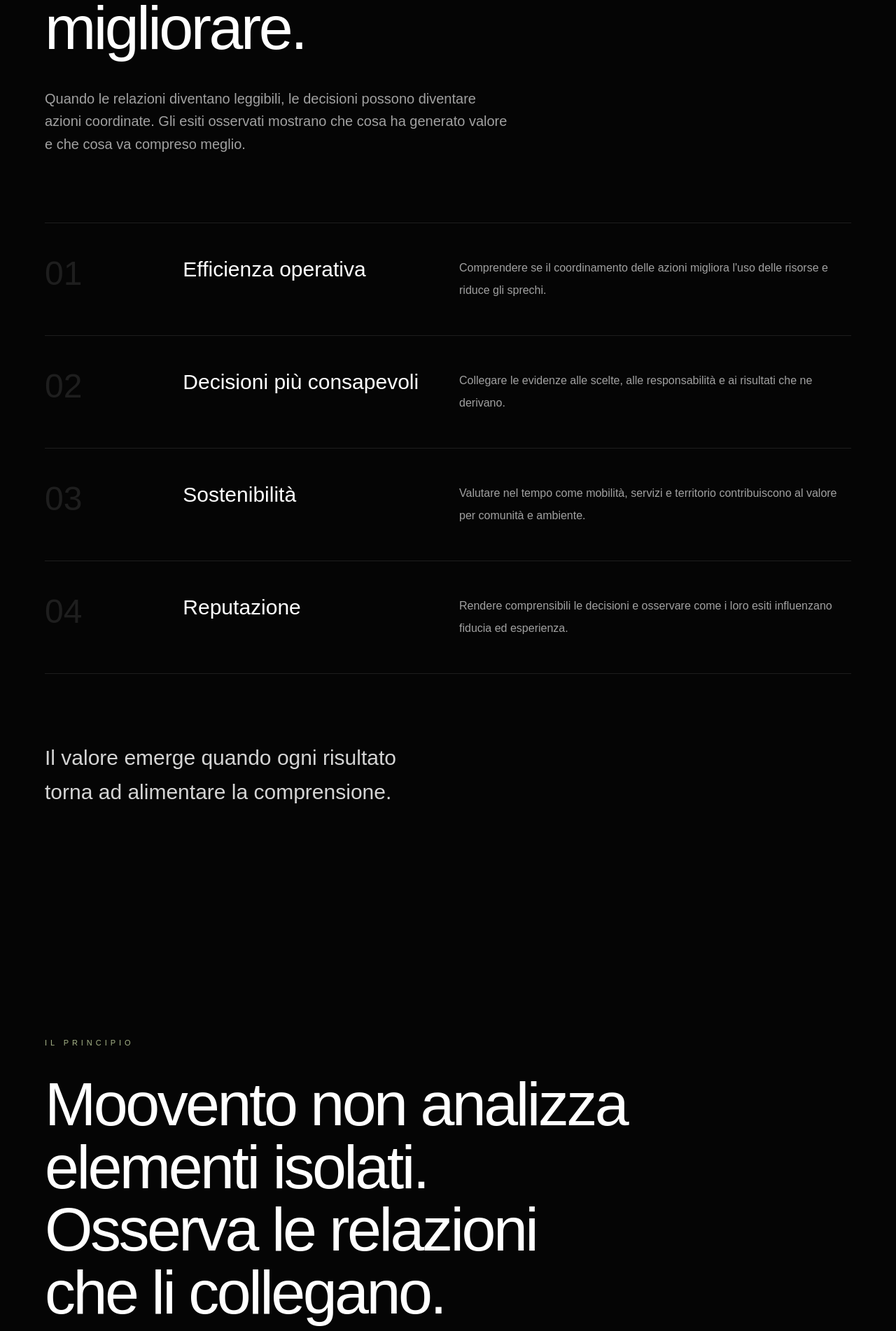
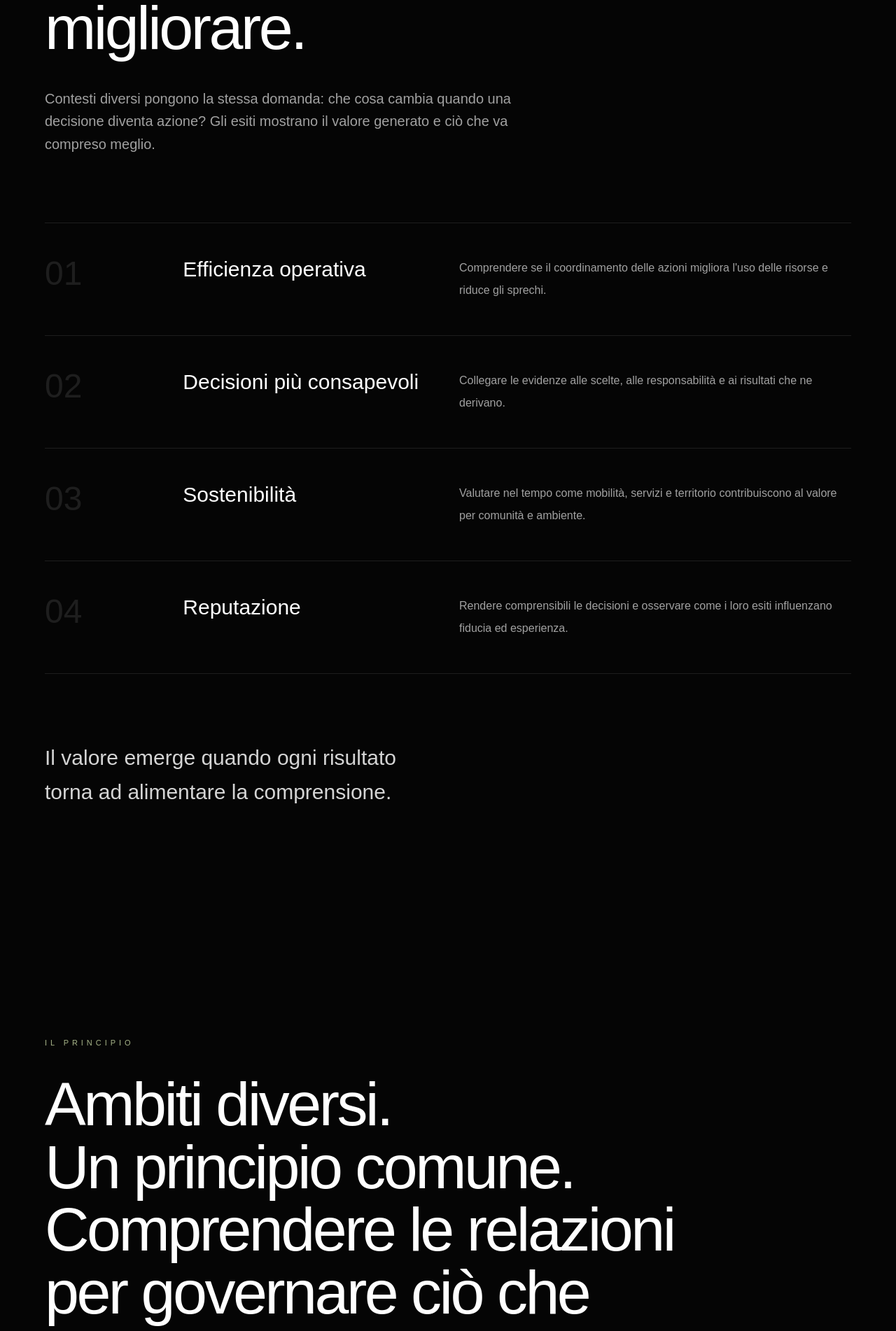
Before and after one commit to Moov3nt/moovento-experience, a Next.js app: page /ambiti in a window 1280 px wide. Shown: the part 3593-5495 px from the top of the page at 70% size. Built offline with nearby package versions, Linux system fonts and the light colour scheme.

Commit message:
docs(experience): align section transitions

```diff
--- a/app/perche-esistiamo/SceneFour.tsx
+++ b/app/perche-esistiamo/SceneFour.tsx
@@ -39,11 +39,13 @@ export default function SceneFour() {
 
         <div className="max-w-5xl">
           <Statement delay={1}>
-            Per unire comprensione,
+            Da quella visione
             <br />
-            responsabilità
+            è nata Moovento.
             <br />
-            e azione.
+            Non per semplificare,
+            <br />
+            ma per agire con responsabilità.
           </Statement>
         </div>
 
--- a/app/visione/Paradigm.tsx
+++ b/app/visione/Paradigm.tsx
@@ -17,7 +17,7 @@ export default function Paradigm() {
         </h2>
 
         <p className="mt-12 max-w-3xl text-xl leading-relaxed text-neutral-400">
-          Quando un sistema viene compreso,
+          Quando le connessioni diventano leggibili,
           ciò che accade può essere valutato,
           governato e trasformato in azione consapevole.
         </p>
--- a/components/ImpactSection.tsx
+++ b/components/ImpactSection.tsx
@@ -45,9 +45,9 @@ export default function ImpactSection() {
         </h2>
 
         <p className="mt-10 max-w-2xl text-xl leading-relaxed text-neutral-400">
-          Quando le relazioni diventano leggibili, le decisioni
-          possono diventare azioni coordinate. Gli esiti osservati
-          mostrano che cosa ha generato valore e che cosa va compreso meglio.
+          Contesti diversi pongono la stessa domanda:
+          che cosa cambia quando una decisione diventa azione?
+          Gli esiti mostrano il valore generato e ciò che va compreso meglio.
         </p>
 
         <div className="mt-24 border-t border-white/10">
--- a/components/MethodSection.tsx
+++ b/components/MethodSection.tsx
@@ -10,13 +10,13 @@ export default function MethodSection() {
         </span>
 
         <h2 className="mt-8 max-w-5xl text-[56px] font-light leading-[1.02] tracking-[-0.04em] md:text-[88px]">
-          Moovento non analizza
+          Ambiti diversi.
           <br />
-          elementi isolati.
+          Un principio comune.
           <br />
-          Osserva le relazioni
+          Comprendere le relazioni
           <br />
-          che li collegano.
+          per governare ciò che cambia.
         </h2>
 
         <p className="mt-12 max-w-2xl text-xl leading-relaxed text-neutral-400">
```
